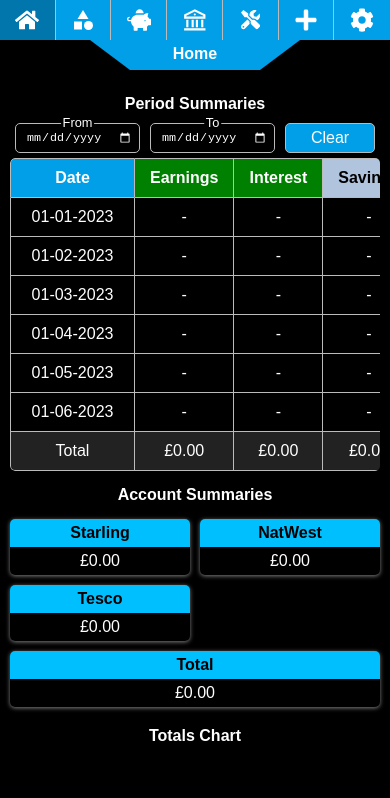
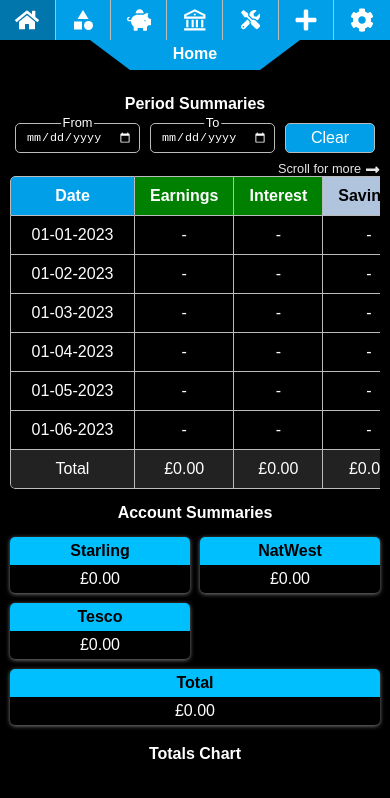
Before and after one commit to Vyper248/budget-app-2, a React (Vite) app: page / in a window 390 px wide. Shown: the top 798 px of the page. Built offline with nearby package versions, Linux system fonts and the light colour scheme.

Commit message:
Added scroll text to Table component to show when it can be scrolled left or right. Added useResizeListener custom hook.

```diff
--- a/src/components/SummaryTable/SummaryTable.style.ts
+++ b/src/components/SummaryTable/SummaryTable.style.ts
@@ -1,6 +1,10 @@
 import styled from "styled-components";
 
 const StyledSummaryTable = styled.div`
+    & .scrollText {
+        margin-top: 0px !important;
+    }
+
     & td.date {
         background-color: var(--bg-color);
     }
--- a/src/components/Table/Table.style.ts
+++ b/src/components/Table/Table.style.ts
@@ -6,12 +6,40 @@ type Props = {
 
 
 const StyledTable = styled.div<Props>`
+    max-width: calc(100% - 20px);
     margin: 5px 10px;
-    overflow: auto;
-    max-width: calc(100% - 20px);
-    border-radius: 5px;
 
-    & > table {
+    & .scrollContainer {
+        overflow: auto;
+        max-width: 100%;
+        border-radius: 5px 0px 0px 5px;
+    }
+
+    & .scrollText {
+        display: flex;
+        justify-content: space-between;
+        margin-top: -8px;
+        text-align: right;
+        margin-left: auto;
+        font-size: 0.8em;
+        opacity: 0.9;
+
+        & > div {
+            transition: opacity 0.3s;
+        }
+
+        & .hidden {
+            opacity: 0;
+        }
+
+        & svg {
+            position: relative;
+            top: 4px;
+            font-size: 1.2em;
+        }
+    }
+
+    & table {
         margin: 0px auto;
         border-spacing: 0px;
         border-radius: 5px;
--- a/src/components/Table/Table.tsx
+++ b/src/components/Table/Table.tsx
@@ -1,17 +1,66 @@
 import StyledTable from "./Table.style";
+import { ReactNode, useCallback, useEffect, useLayoutEffect, useRef, useState } from "react";
+import { FaLongArrowAltRight, FaLongArrowAltLeft } from "react-icons/fa";
 
-import type { ReactNode } from "react";
+import { useResizeListener } from "@/utils/customHooks.utils";
 
 type TableProps = {
 	children: ReactNode | ReactNode[];
 }
 
+const ScrollText = ({showLeft, showRight}: {showLeft: boolean, showRight: boolean}) => {
+	if (!showLeft && !showRight) return null;
+
+	return (
+		<div className='scrollText'>
+			<div className={showLeft ? '' : 'hidden'}><FaLongArrowAltLeft/> Scroll for more</div>
+			<div className={showRight ? '' : 'hidden'}>Scroll for more <FaLongArrowAltRight/></div>
+		</div>
+	)
+}
+
 const Table = ({children}: TableProps) => {
+	const tableRef = useRef<HTMLTableElement>(null);
+	const [showScroll, setShowScroll] = useState({left: false, right: false});
+
+	const checkTableSize = useCallback(() => {
+		console.log('Checking Table Size', window.innerWidth);
+		if (tableRef && tableRef.current) {
+			if (tableRef.current.offsetWidth > window.innerWidth) setShowScroll({left: false, right: true});
+			else setShowScroll({left: false, right: false});
+		}
+	}, [tableRef]);
+
+	//When resizing, check the table size again
+	useResizeListener(checkTableSize, 200);
+
+	//When first rendering, check the table size
+	useLayoutEffect(() => {
+		checkTableSize();
+	}, [tableRef, checkTableSize]);
+
+	//When scrolling, check which directional arrows need to be displayed, if any.
+	const onScroll: React.UIEventHandler<HTMLDivElement> = (e) => {
+		if (!showScroll.left && !showScroll.right) return;
+
+		let maxScroll = e.currentTarget.scrollWidth - e.currentTarget.clientWidth;
+		let currentScroll = e.currentTarget.scrollLeft;
+
+		if (currentScroll >= maxScroll) setShowScroll(current => ({...current, right: false}));
+		else setShowScroll(current => ({...current, right: true}));
+
+		if (currentScroll > 0) setShowScroll(current => ({...current, left: true}));
+		else setShowScroll(current => ({...current, left: false}));
+	}
+
 	return (
 		<StyledTable>
-			<table>
-				 { children }
-			</table>
+			{ (showScroll.left || showScroll.right) && <ScrollText showLeft={showScroll.left} showRight={showScroll.right}/> }
+			<div className='scrollContainer' onScroll={onScroll}>
+				<table ref={tableRef}>
+					{ children }
+				</table>
+			</div>
 		</StyledTable>
 	);
 }
--- a/src/utils/customHooks.utils.tsx
+++ b/src/utils/customHooks.utils.tsx
@@ -69,3 +69,20 @@ export const useResponsive = () => {
 
     return { isMobile };
 }
+
+export const useResizeListener = (callback: ()=>void, time: number) => {
+    useEffect(() => {
+        let timeout = null as NodeJS.Timeout | null;
+
+        let resizeListener = () => {
+            if (timeout) clearTimeout(timeout);
+            timeout = setTimeout(callback, time);
+        }
+
+        window.addEventListener('resize', resizeListener);
+
+        return () => {
+            window.removeEventListener('resize', resizeListener);
+        }
+    }, [callback, time]);
+}
```
Also changed, not shown: 2 other files (tests, documents, lock files or other folders).
